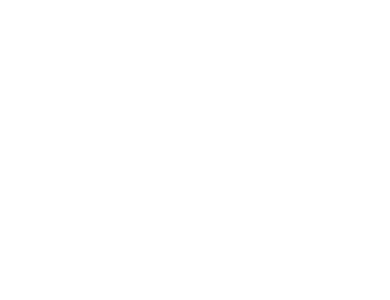
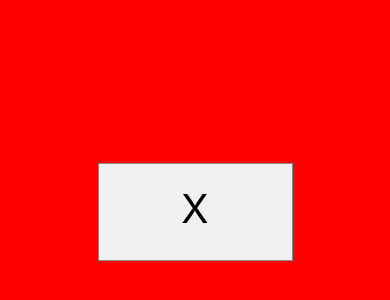
Before and after one commit to rodrigomadronadejesus/madronaAppCalculadora, a React Native app: screen / in a window 390 px wide. Shown: the part 210-510 px from the top of the page. Built offline with nearby package versions, Linux system fonts and the light colour scheme.

Commit message:
Criação do componente botão

```diff
--- a/src/App.js
+++ b/src/App.js
@@ -1,8 +1,6 @@
 
 import React, { Component } from "react";
-
 import Render from "./components/Render";
-
 
 export default class App extends Component {
     render (){
--- /dev/null
+++ b/src/components/Botao.js
@@ -0,0 +1,39 @@
+import React, { Component } from "react";
+import {
+    Text,
+    TouchableHighlight
+} from 'react-native';
+
+import Styles from '../styles/Botao';
+
+export default class Botao extends Component {
+
+    state = {};
+    StylesBotao = new Array();
+    data = {};
+
+    constructor(props){
+        super(props);
+        this.data.nome = props.nome;
+        this.data.valor = props.valor;
+        this.StylesBotao.push(Styles.Botao);
+
+        if (props.duplo){
+            this.StylesBotao.push(Styles.BotaoDuplo);
+        }
+        if (props.triplo){
+            this.StylesBotao.push(Styles.BotaoTriplo);
+        }
+        if(props.operacao){
+            this.StylesBotao.push(Styles.BotaoOperacao);
+        }
+    }
+
+    render (){
+        return (
+            <TouchableHighlight>
+                <Text valor={this.data.valor} style={this.StylesBotao}>{this.data.nome}</Text>
+            </TouchableHighlight>
+        );
+    }
+}
--- a/src/components/Render.js
+++ b/src/components/Render.js
@@ -5,6 +5,7 @@ import {
 } from 'react-native';
 
 import Styles from '../styles/Render';
+import Botao from "./Botao";
 
 
 export default class Render extends Component {
@@ -12,7 +13,7 @@ export default class Render extends Component {
     render (){
         return (
             <SafeAreaView style={Styles.Container}>
-
+                <Botao nome='X' valor='X' duplo/>
             </SafeAreaView>
         );
     }
--- /dev/null
+++ b/src/styles/Botao.js
@@ -0,0 +1,25 @@
+import React from "react";
+import { StyleSheet, Dimensions } from "react-native";
+
+export default StyleSheet.create({
+    Botao: {
+        fontSize: 40,
+        height: Dimensions.get('window').width / 4,
+        width: Dimensions.get('window').width / 4,
+        padding: 20,
+        backgroundColor: '#f0f0f0',
+        textAlign: 'center',
+        borderWidth: 1,
+        borderColor: '#888'
+    },
+    BotaoOperacao: {
+        color: '#fff',
+        backgroundColor: '#fa8231'
+    },
+    BotaoDuplo: {
+        width: (Dimensions.get('window').width / 4) * 2
+    },
+    BotaoTriplo: {
+        width: (Dimensions.get('window').width / 4) * 3
+    }
+});
--- a/src/styles/Render.js
+++ b/src/styles/Render.js
@@ -4,6 +4,9 @@ import { StyleSheet } from 'react-native';
 
 export default StyleSheet.create ({
     Container: {
-
+        flexGrow: 1,
+        backgroundColor: 'red',
+        justifyContent: 'center',
+        alignItems: 'center'
     }
 });
```
